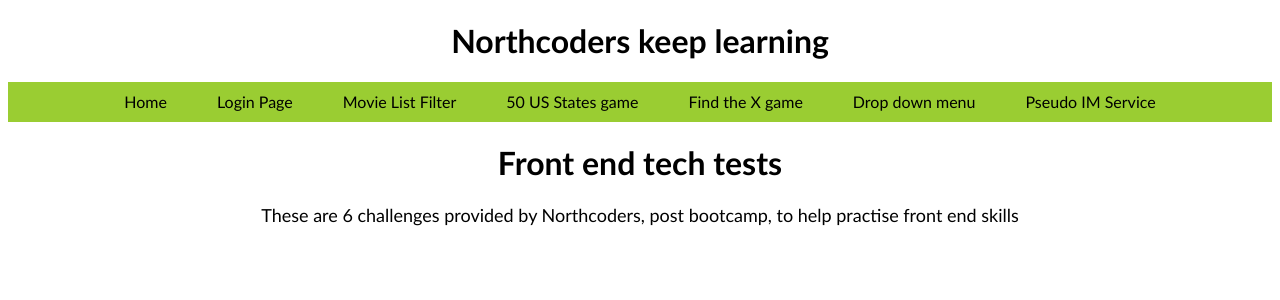
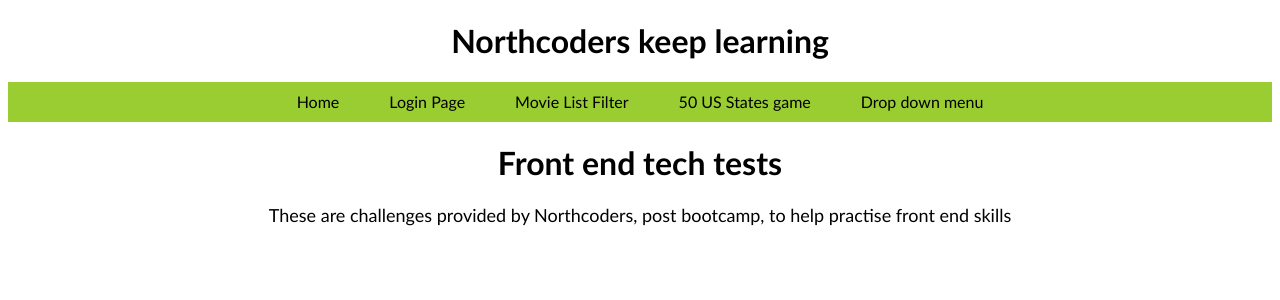
Before and after one commit to vbrooke78/keep-learning, a React (Create React App) app: page / in a window 1280 px wide. Shown: the top 300 px of the page. Built offline with nearby package versions, Linux system fonts and the light colour scheme.

Commit message:
Incomplete tasks hidden

```diff
--- a/src/App.js
+++ b/src/App.js
@@ -40,14 +40,14 @@
         {/* 50 US states game task */}
         <Route path="/states" element={<StatesGame />} />
 
-        {/* Hidden X task */}
-        <Route path="/hiddenX" element={<HiddenX />} />
-
         {/* Menu task */}
         <Route path="/menu" element={<Menu />} />
 
+        {/* Hidden X task */}
+        {/* <Route path="/hiddenX" element={<HiddenX />} /> */}
+
         {/* Messaging task */}
-        <Route path="/messaging" element={<Messenger />} />
+        {/* <Route path="/messaging" element={<Messenger />} /> */}
       </Routes>
     </div>
   );
--- a/src/components/HomePage.jsx
+++ b/src/components/HomePage.jsx
@@ -3,7 +3,7 @@
     <>
       <h1>Front end tech tests</h1>
       <p>
-        These are 6 challenges provided by Northcoders, post bootcamp, to help
+        These are challenges provided by Northcoders, post bootcamp, to help
         practise front end skills
       </p>
     </>
--- a/src/components/Nav.jsx
+++ b/src/components/Nav.jsx
@@ -15,15 +15,15 @@
       <Link to="/states" className="links">
         50 US States game
       </Link>
-      <Link to="/hiddenX" className="links">
-        Find the X game
-      </Link>
       <Link to="/menu" className="links">
         Drop down menu
       </Link>
+      {/* <Link to="/hiddenX" className="links">
+        Find the X game
+      </Link>
       <Link to="/messaging" className="links">
         Pseudo IM Service
-      </Link>
+      </Link> */}
     </nav>
   );
 };
```
